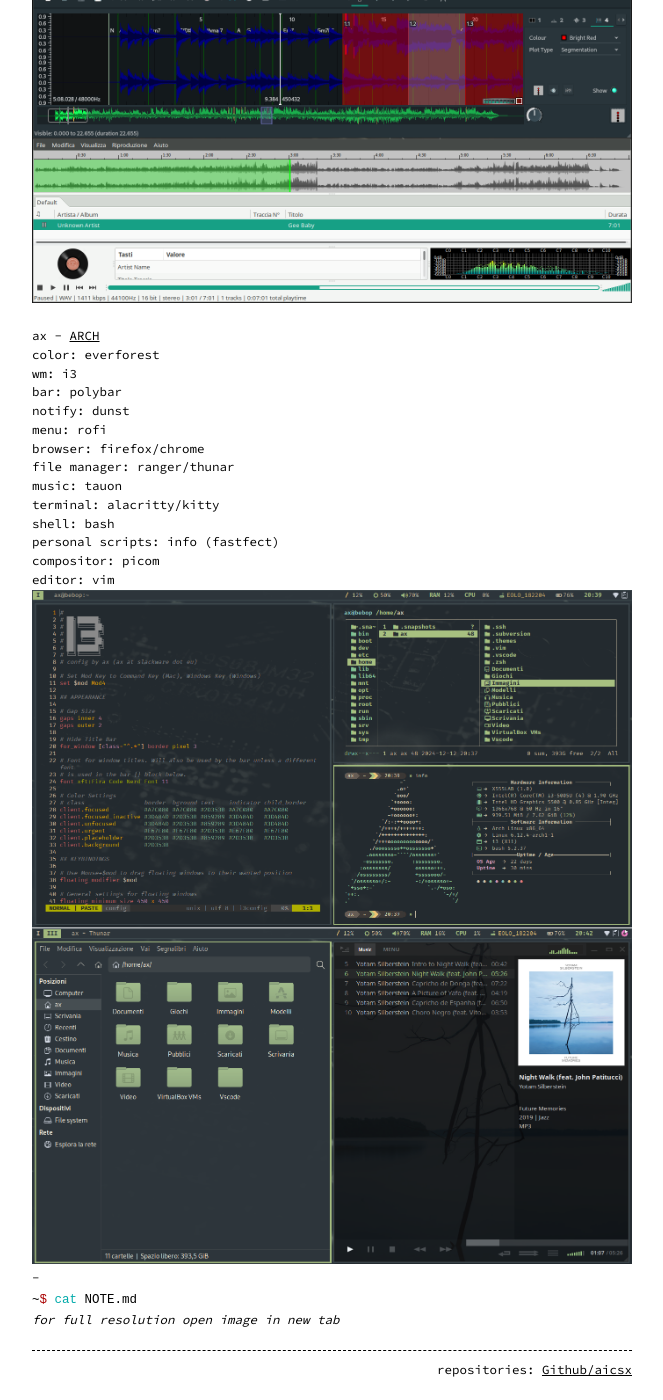
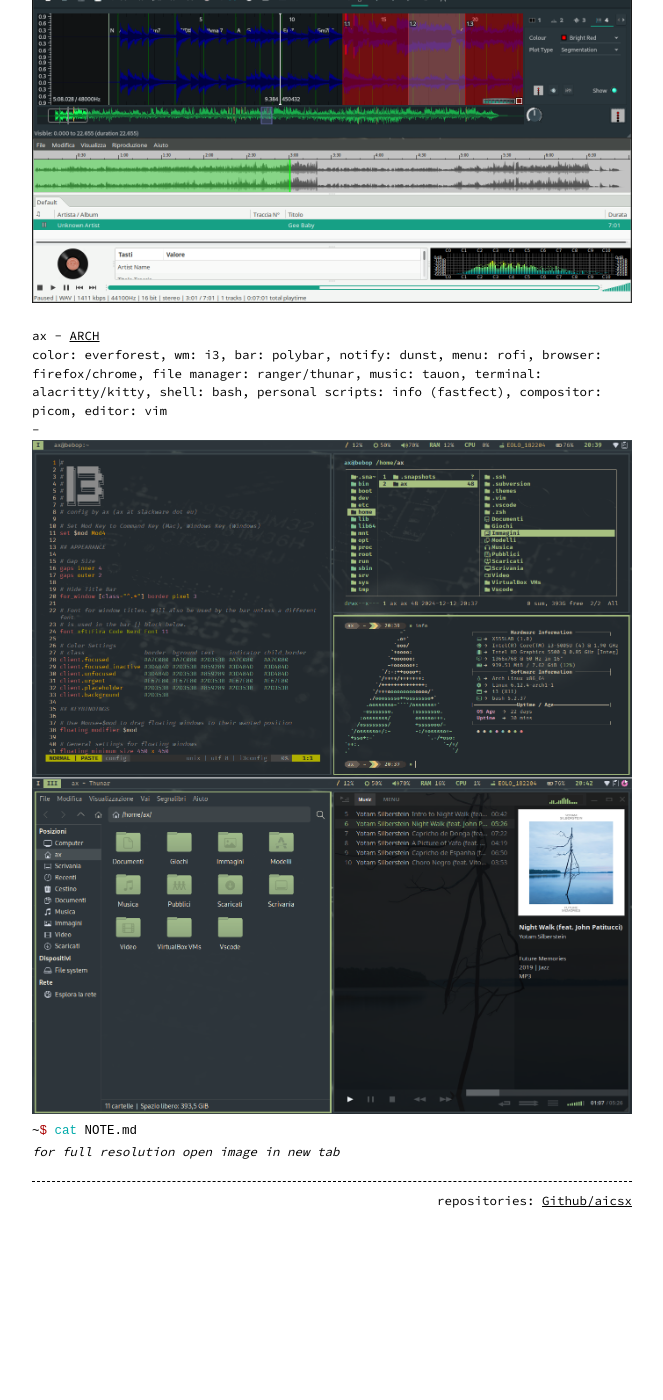
Before and after one commit to aicsx/ax, a Jekyll site: the page built from scrot.md, in a window 1280 px wide and 1400 px high, scrolled down 1009 px. Shown: the whole window, without its empty margins (308-971 px from the left). Built offline with Jekyll 4.4.1, drawn with Linux system fonts in a browser that asks for light colours; after the commit the page ends 2240 px from its top, so only the background shows below that; some of the changed lines change nothing that is shown.

Commit message:
modify: scrot section

````diff
--- a/scrot.md
+++ b/scrot.md
@@ -17,21 +17,8 @@ ax - [SPARK]
 - ![ax-SPARK](/images/scrot/ax-spark.png){:class="img-responsive" :height="800px" width="600px"}
 <p>&nbsp;</p>
 ax - [ARCH]
-color: everforest
-wm: i3
-bar: polybar
-notify: dunst
-menu: rofi
-browser: firefox/chrome
-file manager: ranger/thunar
-music: tauon
-terminal: alacritty/kitty
-shell: bash
-personal scripts: info (fastfect)
-compositor: picom
-editor: vim
-![ax-ARCH](/images/scrot/ax-arch.png){:class="img-responsive" :height="800px" width="600px"}
--
+color: everforest, wm: i3, bar: polybar, notify: dunst, menu: rofi, browser: firefox/chrome, file manager: ranger/thunar, music: tauon, terminal: alacritty/kitty, shell: bash, personal scripts: info (fastfect), compositor: picom, editor: vim
+- ![ax-ARCH](/images/scrot/ax-arch.png){:class="img-responsive" :height="800px" width="600px"}
 ```bash
 ~$ cat NOTE.md
 ```
````
